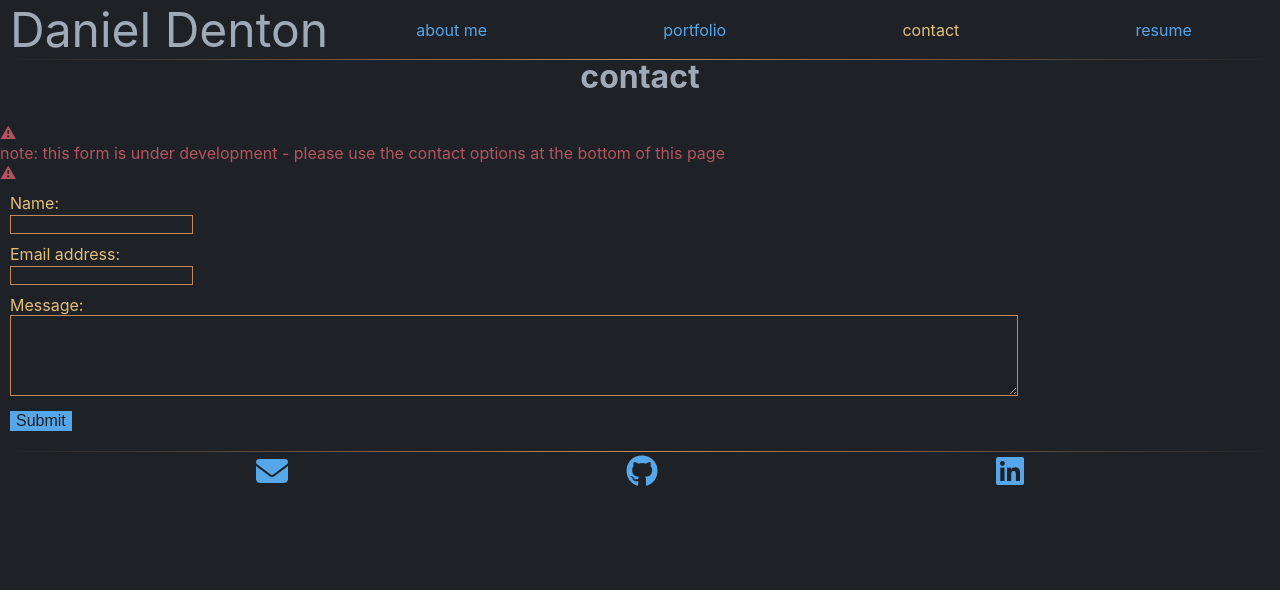
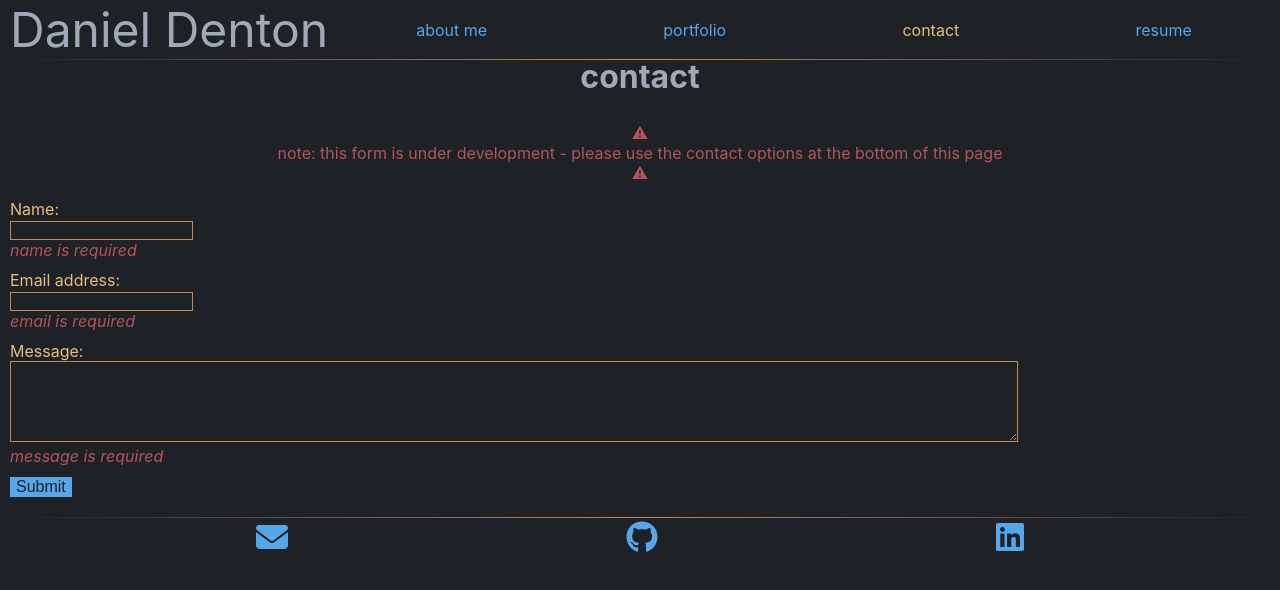
Before and after one commit to HighDynamics/HighDynamics.github.io, a React (Create React App) app: page / in a window 1280 px wide. Both pictures are taken after a click on the item "contact". Shown: the top 590 px of the page. Built offline with nearby package versions, Linux system fonts and the light colour scheme.

Commit message:
update error handling in Contact

```diff
--- a/src/App.css
+++ b/src/App.css
@@ -258,6 +258,11 @@ p {
 }
 
 /* CONTACT */
+#contact > .under-development {
+  width: 100%;
+  padding: 0 20px;
+}
+
 #contact-form {
   margin: 10px 10px;
 }
@@ -269,7 +274,6 @@ label {
 
 input,
 textarea {
-  margin-bottom: 10px;
   background-color: var(--dark-gray);
   color: var(--light-gray);
   border: 1px solid var(--orange);
@@ -279,11 +283,23 @@ textarea {
   width: 80%;
 }
 
+.validate {
+  display: block;
+  font-style: italic;
+  margin-bottom: 10px;
+  color: var(--red);
+}
+
+.valid {
+  color: var(--green);
+}
+
 button {
   background-color: var(--blue);
   border: none;
   font-size: 16px;
   color: var(--dark-gray);
+  cursor: pointer;
   transition: background-color 0.5s;
 }
 
--- a/src/components/Contact.js
+++ b/src/components/Contact.js
@@ -1,4 +1,4 @@
-import React, { useState } from 'react';
+import React, { useEffect, useState } from 'react';
 
 const Contact = () => {
   const [formState, setFormState] = useState({
@@ -6,13 +6,21 @@ const Contact = () => {
     email: '',
     message: '',
   });
-  const [errorMessage, setErrorMessage] = useState('');
+  const [error, setError] = useState(true);
 
   const { name, email, message } = formState;
 
   function handleChange(e) {
     setFormState({ ...formState, [e.target.name]: e.target.value });
   }
+
+  useEffect(() => {
+    if (name.length > 0 && validateEmail(email) && message.length > 0) {
+      setError(false);
+    } else {
+      setError(true);
+    }
+  });
 
   function validateEmail(email) {
     const regex =
@@ -21,45 +29,35 @@ const Contact = () => {
     return regex.test(email);
   }
 
-  function handleBlur(e) {
-    if (e.target.name === 'email') {
-      const isValid = validateEmail(e.target.value);
-      if (!isValid) {
-        setErrorMessage('Your email is invalid');
-      } else {
-        setErrorMessage('');
-      }
-    } else {
-      if (!e.target.value.length) {
-        setErrorMessage(`${e.target.name} is required`);
-      } else {
-        setErrorMessage('');
-      }
-    }
-  }
-
   function handleSubmit(e) {
     e.preventDefault();
+
+    if (error) {
+      return;
+    }
+
+    setFormState({ name: '', email: '', message: '' });
+    setError(true);
+
     console.log(formState);
   }
 
   return (
-    <section>
+    <section id="contact">
       <h1>contact</h1>
-      <span className="under-development">
-        ⚠︎ <br /> note: this form is under development - please use the contact
-        options at the bottom of this page <br /> ⚠︎
-      </span>
+      <p className="under-development">
+        ⚠︎ <br />
+        note: this form is under development - please use the contact options at
+        the bottom of this page <br />
+        ⚠︎
+      </p>
       <form id="contact-form" onSubmit={handleSubmit}>
         <div>
           <label htmlFor="name">Name:</label>
-          <input
-            type="text"
-            name="name"
-            onChange={handleChange}
-            onBlur={handleBlur}
-            defaultValue={name}
-          />
+          <input type="text" name="name" onChange={handleChange} value={name} />
+          <span className={`validate ${name.length > 0 && 'valid'}`}>
+            name is required
+          </span>
         </div>
         <div>
           <label htmlFor="email">Email address:</label>
@@ -67,9 +65,11 @@ const Contact = () => {
             type="email"
             name="email"
             onChange={handleChange}
-            onBlur={handleBlur}
-            defaultValue={email}
+            value={email}
           />
+          <span className={`validate ${validateEmail(email) && 'valid'}`}>
+            email is required
+          </span>
         </div>
         <div>
           <label htmlFor="message">Message:</label>
@@ -77,15 +77,12 @@ const Contact = () => {
             name="message"
             rows="5"
             onChange={handleChange}
-            onBlur={handleBlur}
-            defaultValue={message}
+            value={message}
           />
+          <span className={`validate ${message.length > 0 && 'valid'}`}>
+            message is required
+          </span>
         </div>
-        {errorMessage && (
-          <div>
-            <p className="error-text">{errorMessage}</p>
-          </div>
-        )}
         <button type="submit">Submit</button>
       </form>
     </section>
```
